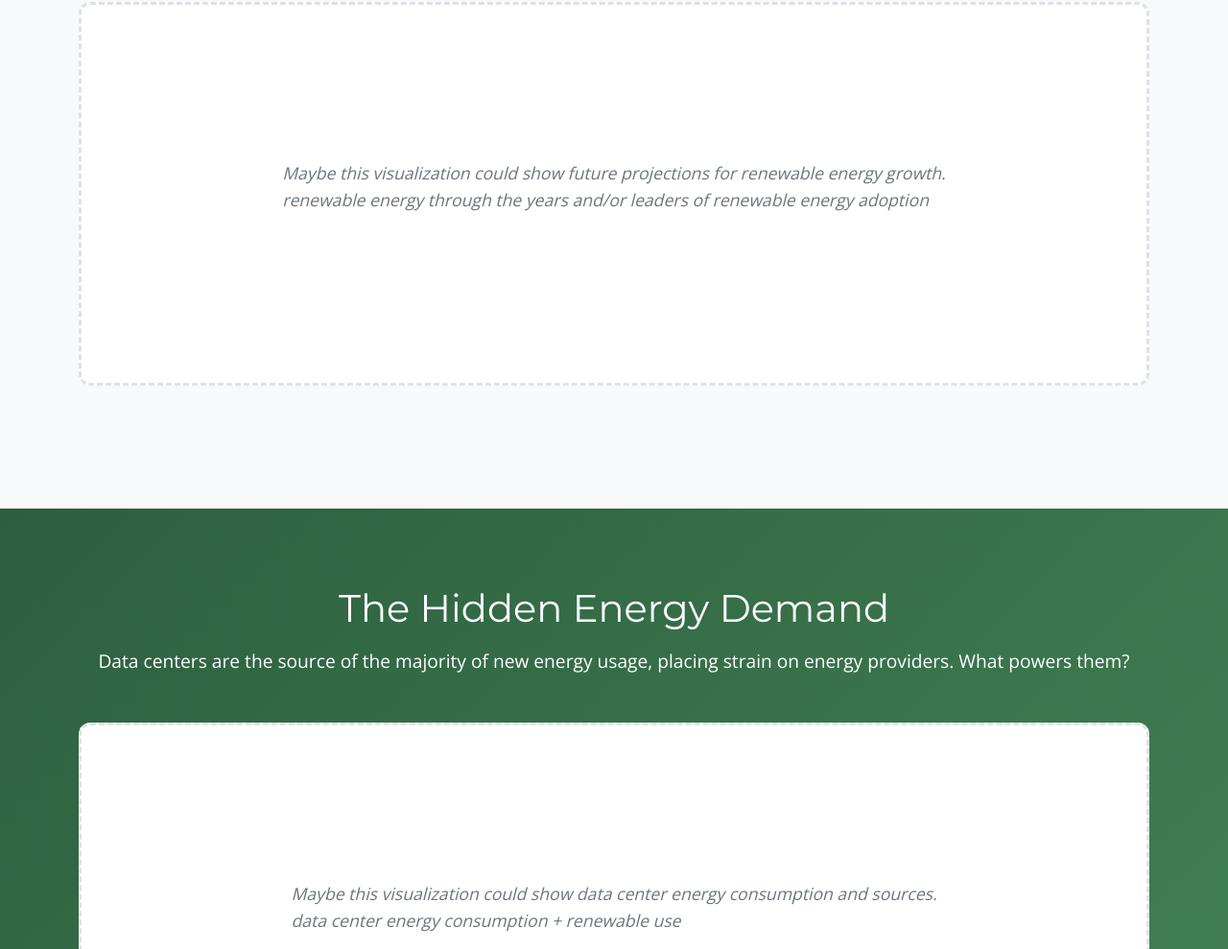
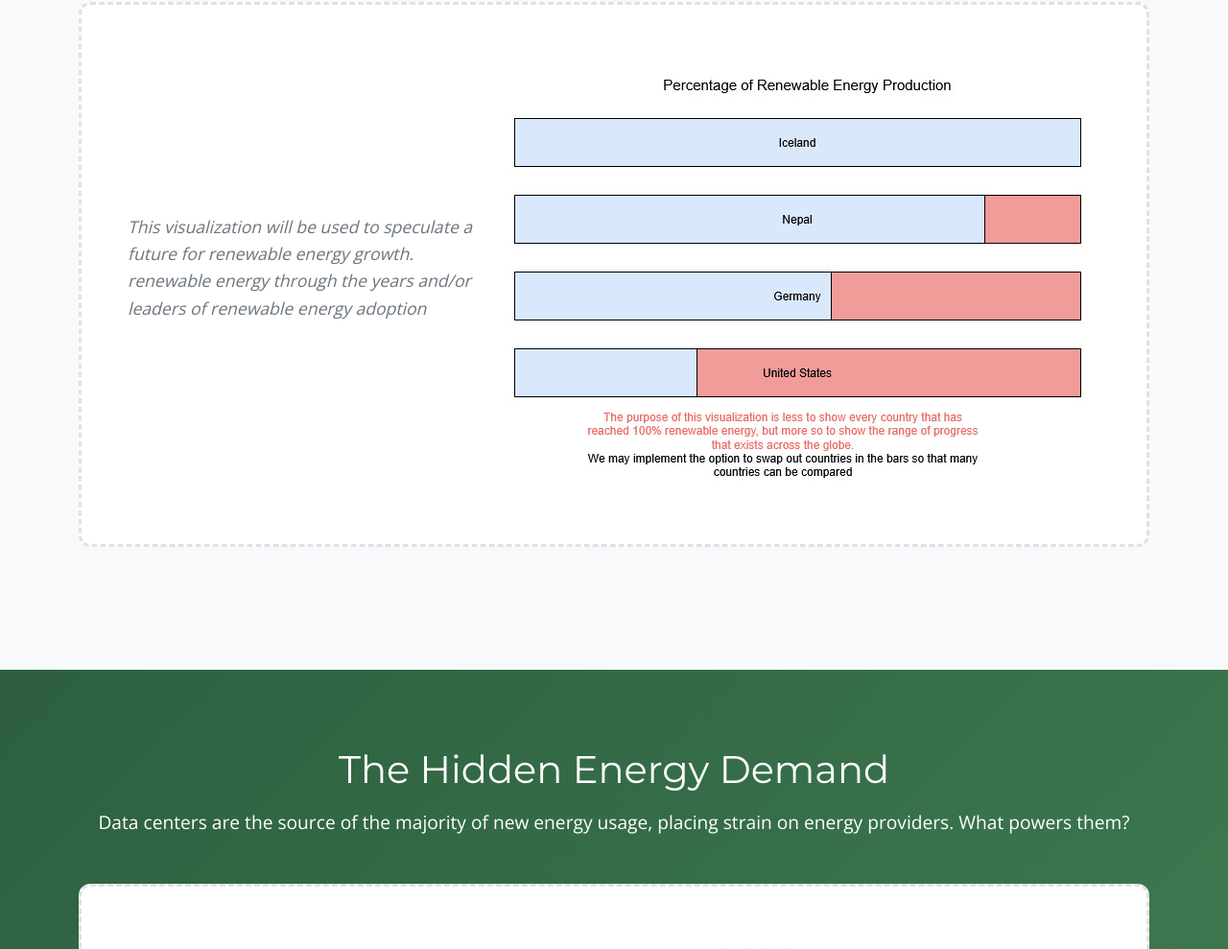
Before and after one commit to Grapeshot/GreenHorizon, a plain HTML site: page index.html in a window 1280 px wide. Shown: the part 4843-5832 px from the top of the page at 96% size. Drawn offline with nearby package versions, Linux system fonts and the light colour scheme.

Commit message:
all vis drafts done

```diff
--- a/index.html
+++ b/index.html
@@ -134,8 +134,9 @@
 
             <!-- Visualization 5: Leaders & Future Outlook -->
             <div class="viz-placeholder" id="viz-renewable-leaders">
-                <p>Maybe this visualization could show future projections for renewable energy growth.
+                <p>This visualization will be used to speculate a future for renewable energy growth.
                 <br>renewable energy through the years and/or leaders of renewable energy adoption</p>
+                <img src="./images/percent-renewable.jpg" alt="vis-5-draft">
             </div>
         </div>
     </section>
@@ -150,8 +151,9 @@
 
             <!-- Visualization 6: Data Center Energy Consumption -->
             <div class="viz-placeholder" id="viz-datacenter-energy">
-                <p>Maybe this visualization could show data center energy consumption and sources.
+                <p>This visualization will show data center energy consumption and sources. Some user mouse hover interaction will likely exist here.
                 <br> data center energy consumption + renewable use</p>
+                <img src="./images/data-centers.jpg" alt="vis-6-draft">
             </div>
 
             <!-- Call to Action Text -->
```
Also changed, not shown: images/data-centers.jpg (added), images/percent-renewable.jpg (added).
